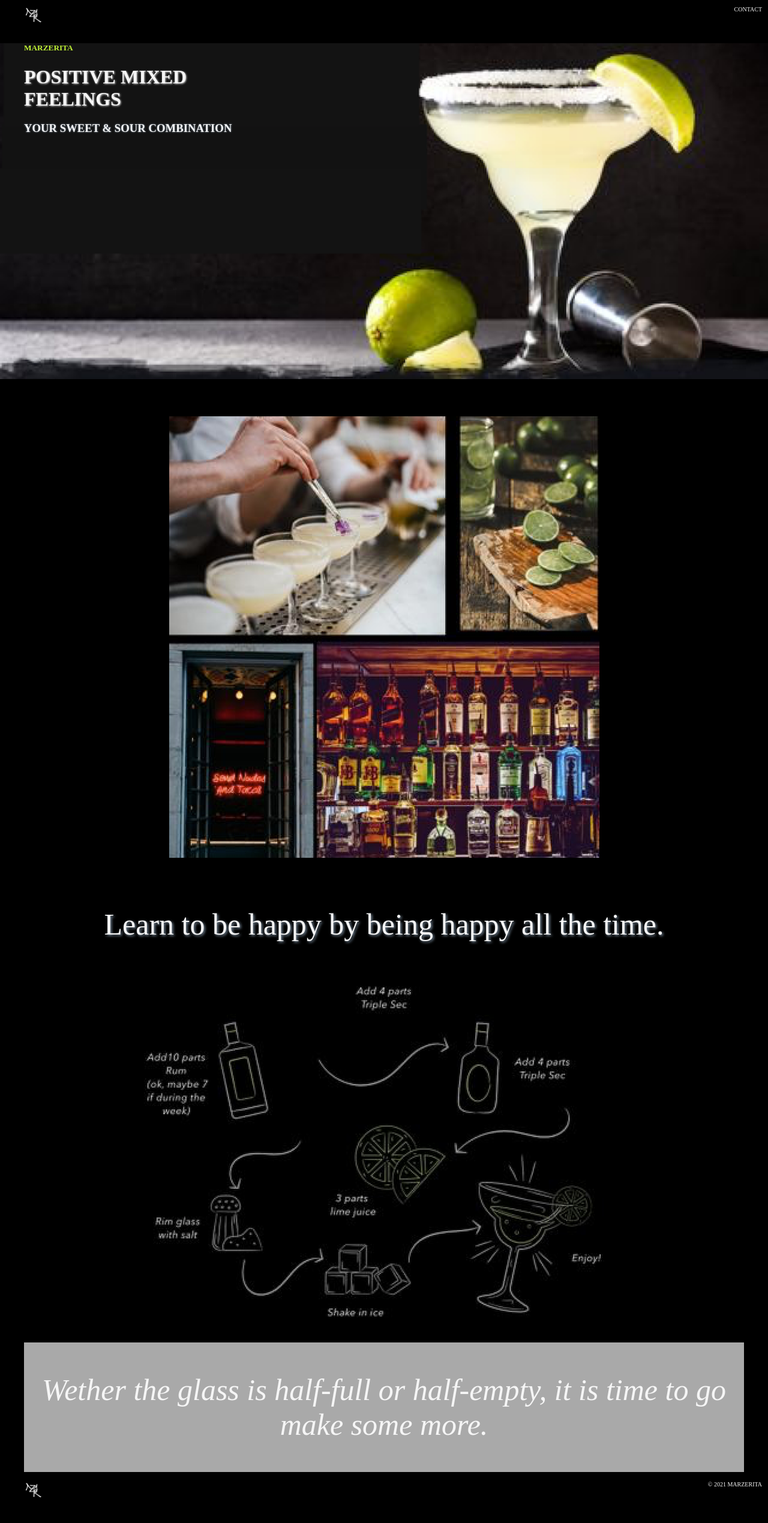
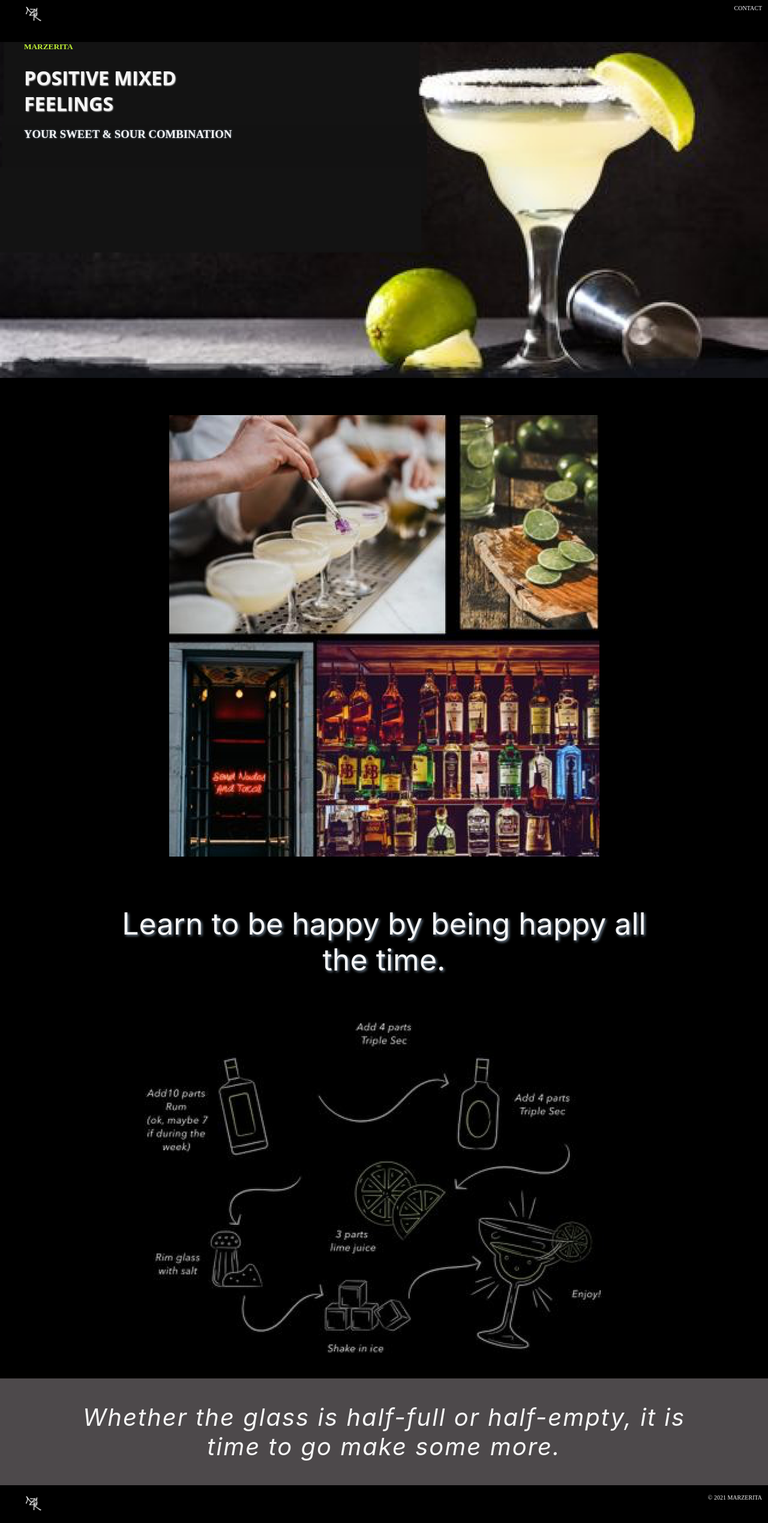
Before and after one commit to midlourenco/marzerita, a plain HTML site: page index.html in a window 1280 px wide. Shown: the whole page at 60% size. Before the commit the page ends 2509 px from the top, so only its background shows below. Drawn offline with Linux system fonts and the light colour scheme.

Commit message:
update style-font

```diff
--- a/index.html
+++ b/index.html
@@ -7,7 +7,7 @@
 </head>
 <body>
 <div class="header smaller_section">
-	<p>CONTACT</p>
+	<a href="mailito:hello@smarzerita.com" target="_blank">CONTACT</a>
 </div>
 <div class="first_section">
 	<h5>MARZERITA</h3>
@@ -18,11 +18,11 @@
 	<img src="images/bar_pic.png" alt="bar picture">
 </div>
 <div class="third_section">
-	<p>Learn to be happy by being happy all the time.</p>
+	<p>Learn to be happy by being happy all <br> the time.</p>
 	<img src="images/recipt.png" alt="recipt">
 </div>
 <div class="grey_section">
-		<p>Wether the glass is half-full or half-empty, it is time to go make some more. </p>
+		<p>Whether the glass is half-full or half-empty, it is <br> time to go make some more. </p>
 </div>
 <div class="footer smaller_section">
 	<p>© 2021 MARZERITA</p>
--- a/style.css
+++ b/style.css
@@ -1,7 +1,8 @@
 body{
 	color: whitesmoke;
 	background-color: black;
-	margin: 0;
+	margin-left: 0;
+	margin-right: 0;
 }
 
 h5{
@@ -9,16 +10,16 @@ h5{
 	margin-bottom: 0 px;
 	margin-left: 40px;
 	margin-right: 40px;
+	padding:0 px
 }
 
 
 h1{
-/*	font-size: 60px;
-font-family:
-*/
-	text-shadow: 1px 1px 3px lightgray;
+	font-family: 'Open Sans', sans-serif;
+	text-shadow: 1px 1px 2px lightgray;
 	margin-bottom: 15px;
 	margin-top: 0;
+	padding:0 px;
 	margin-left: 40px;
 	margin-right: 40px;
 }
@@ -26,11 +27,17 @@ h3{
 /*	font-size: 60px;
 */
 	text-shadow: 0px 0px 3px lightslategrey;
-	text-shadow: 0.8;
+	text-shadow: 0.1;
 	margin-bottom: 15px;
 	margin-left: 40px;
 	margin-right: 40px;
 
+}
+
+a{
+	text-decoration: none;
+	color: ghostwhite;
+	padding-top: 40 px;
 }
 
 .smaller_section{
@@ -40,6 +47,7 @@ h3{
 	background-repeat: no-repeat;
 	background-size: 30px;
 	text-align: right;
+	padding-top: 10 px;
 	margin-left: 40px;
 	margin-right: 10px;
 }
@@ -68,6 +76,7 @@ h3{
 }
 
 .third_section{
+	font-family: 'Inter', sans-serif;
 	font-size: 50px;
 	text-align: center;
 	text-shadow: 2px 2px 4px lightslategrey;
@@ -78,7 +87,9 @@ h3{
 }
 
 .grey_section{
-	font-size: 50px;
+	font-family: 'Inter', sans-serif;
+	font-size: 40px;
+	letter-spacing: 2px;
 	min-height: 15vh;
 	margin-top: 15px;
 	margin-bottom: 15px;
@@ -86,9 +97,7 @@ h3{
 	justify-content: center;
 	display: flex;
 	text-align: center;
-	background-color: darkgrey;
-	margin-left: 40px;
-	margin-right: 40px;
+	background-color: #4d494b;
 	font-style: italic;
 
 }
```
